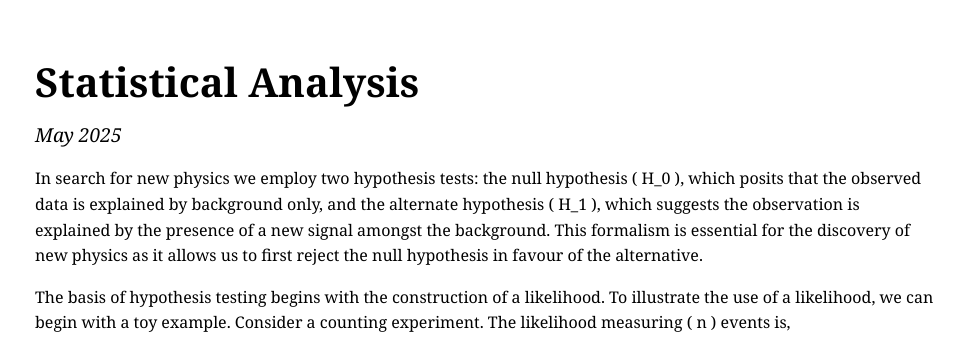
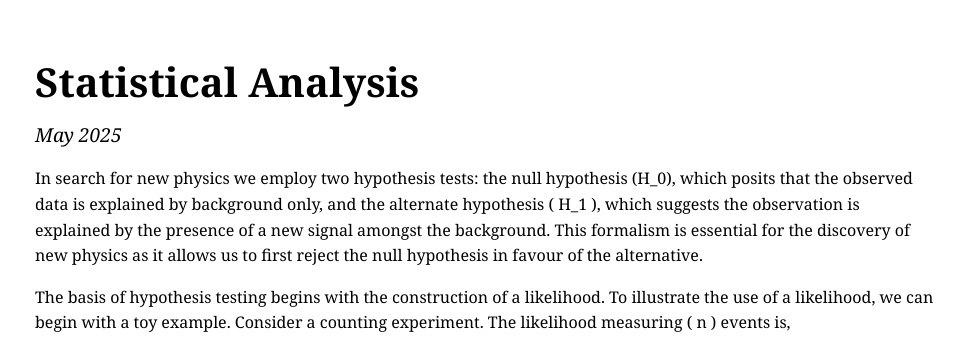
Before and after one commit to sroygara/sroygara.github.io, a Jekyll site: the page built from Writing/StatisticalAnalysis.md, in a window 1280 px wide. Shown: the top 355 px of the page, without its empty margins (155-1118 px from the left). Built offline with Jekyll 4.4.1, drawn with Linux system fonts in a browser that asks for light colours.

Commit message:
changes to math

```diff
--- a/Writing/StatisticalAnalysis.md
+++ b/Writing/StatisticalAnalysis.md
@@ -4,7 +4,7 @@ title: Statistical Analysis
 date: May 2025
 ---
 
-In search for new physics we employ two hypothesis tests: the null hypothesis \( H_0 \), which posits that the observed data is explained by background only, and the alternate hypothesis \( H_1 \), which suggests the observation is explained by the presence of a new signal amongst the background. This formalism is essential for the discovery of new physics as it allows us to first reject the null hypothesis in favour of the alternative.
+In search for new physics we employ two hypothesis tests: the null hypothesis (H_0), which posits that the observed data is explained by background only, and the alternate hypothesis \( H_1 \), which suggests the observation is explained by the presence of a new signal amongst the background. This formalism is essential for the discovery of new physics as it allows us to first reject the null hypothesis in favour of the alternative.
 
 The basis of hypothesis testing begins with the construction of a likelihood. To illustrate the use of a likelihood, we can begin with a toy example. Consider a counting experiment. The likelihood measuring \( n \) events is,
 
```
